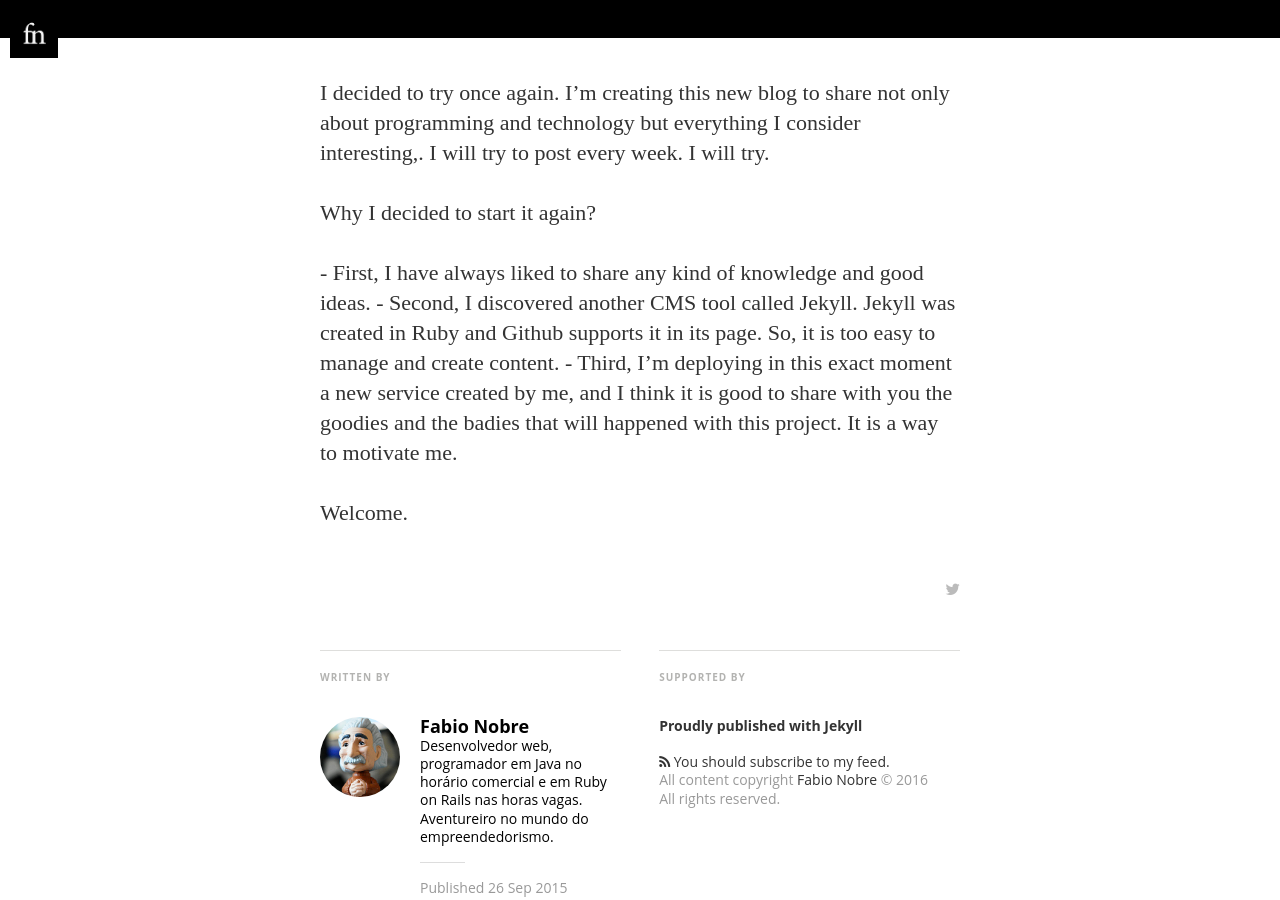
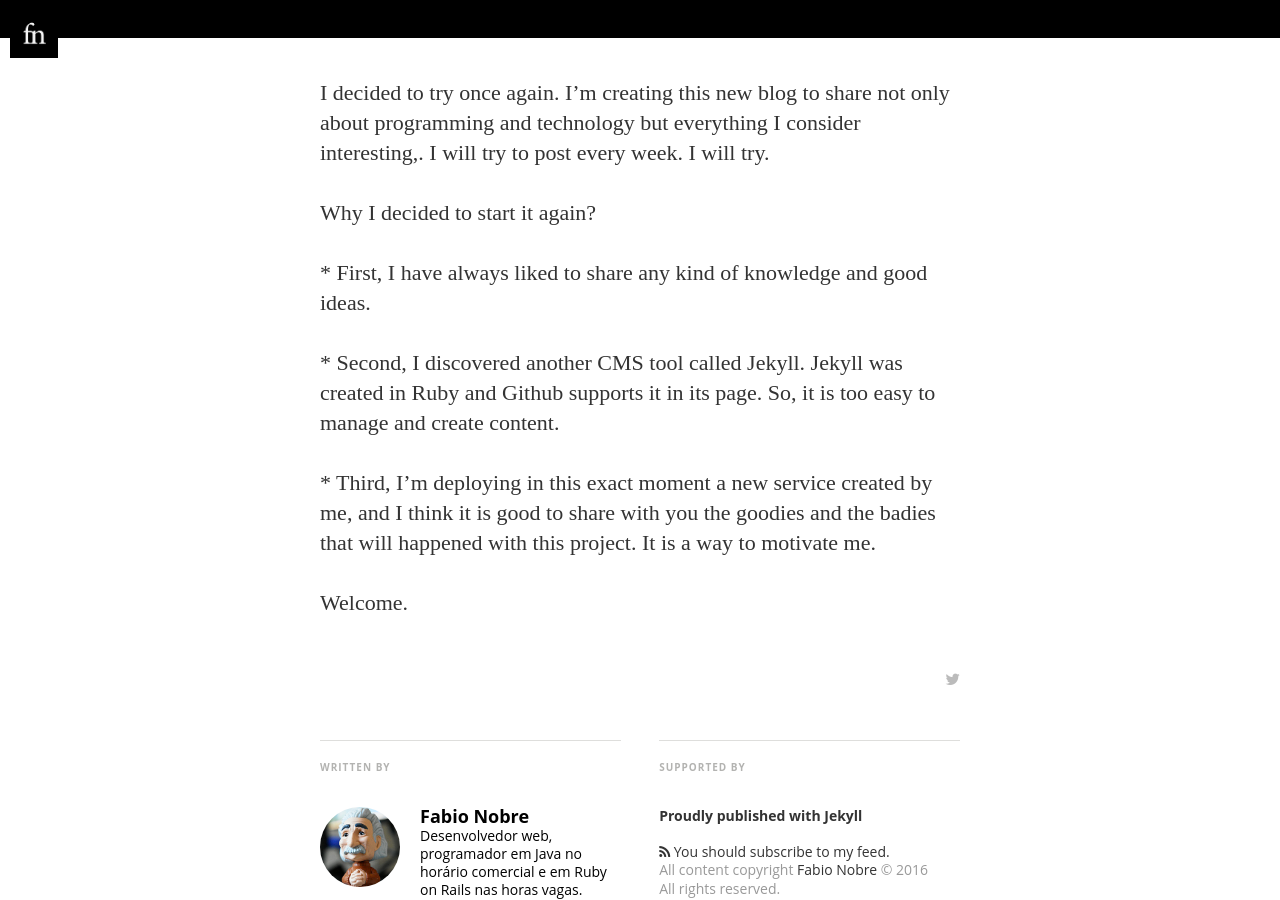
Before and after one commit to fabionobre/fabionobre.github.io, a Jekyll site: the page built from _posts/2015-09-24-post_de_teste.md, in a window 1280 px wide and 900 px high, scrolled down 862 px. Built offline with Jekyll 4.4.1, drawn with Linux system fonts in a browser that asks for light colours; nearby versions of some CDN libraries; some web fonts are replaced.

Commit message:
Change text format

```diff
--- a/_posts/2015-09-24-post_de_teste.md
+++ b/_posts/2015-09-24-post_de_teste.md
@@ -9,8 +9,10 @@
 
 Why I decided to start it again?
 
-­- First, I have always liked to share any kind of knowledge and good ideas.
-­- Second, I discovered another CMS tool called Jekyll. Jekyll was created in Ruby and Github supports it in its page. So, it is too easy to manage and create content.
-­- Third, I'm deploying in this exact moment a new service created by me, and I think it is good to share with you the goodies and the badies that will happened with this project. It is a way to motivate me.
+­* First, I have always liked to share any kind of knowledge and good ideas.
+
+­* Second, I discovered another CMS tool called Jekyll. Jekyll was created in Ruby and Github supports it in its page. So, it is too easy to manage and create content.
+
+­* Third, I'm deploying in this exact moment a new service created by me, and I think it is good to share with you the goodies and the badies that will happened with this project. It is a way to motivate me.
 
 Welcome.
```
